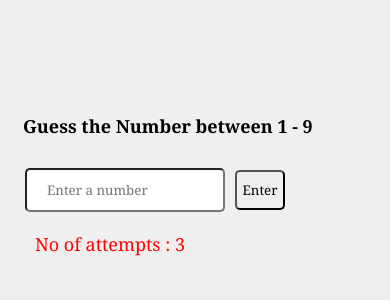
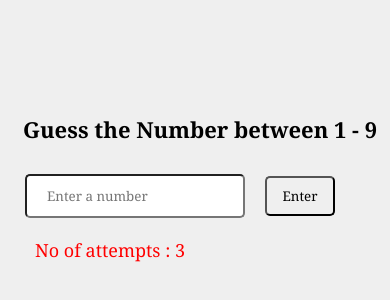
Before and after one commit to kesava86/GuessANumberGame, a plain HTML site: page index.html in a window 390 px wide. Shown: the part 86-386 px from the top of the page. Drawn offline with Linux system fonts and the light colour scheme.

Commit message:
Responsive Design

```diff
--- a/script.js
+++ b/script.js
@@ -36,7 +36,7 @@ p.innerText = `No of attempts : ${attempt}`
 
 box.appendChild(p)
 
-const result = document.createElement("h1")
+const result = document.createElement("h3")
 result.classList.add("result")
 box.appendChild(result)
 content.appendChild(box)
--- a/style.css
+++ b/style.css
@@ -104,20 +104,20 @@ body{
 }
 
 .input {
-    width: 200px;
+    width: 220px;
     height: 40px;
     margin-left: 0px;
 }
 
 .btn {
-    width: 50px;
+    width: 70px;
     height: 40px;
     border-radius: 5px;
-    margin-left: 10px;
+    margin-left: 20px;
     cursor: pointer;
 }
 .heading{
     margin: 50px 0 30px 18px;
-    font-size: 18px;
+    font-size: 22px;
 }
 }
```
